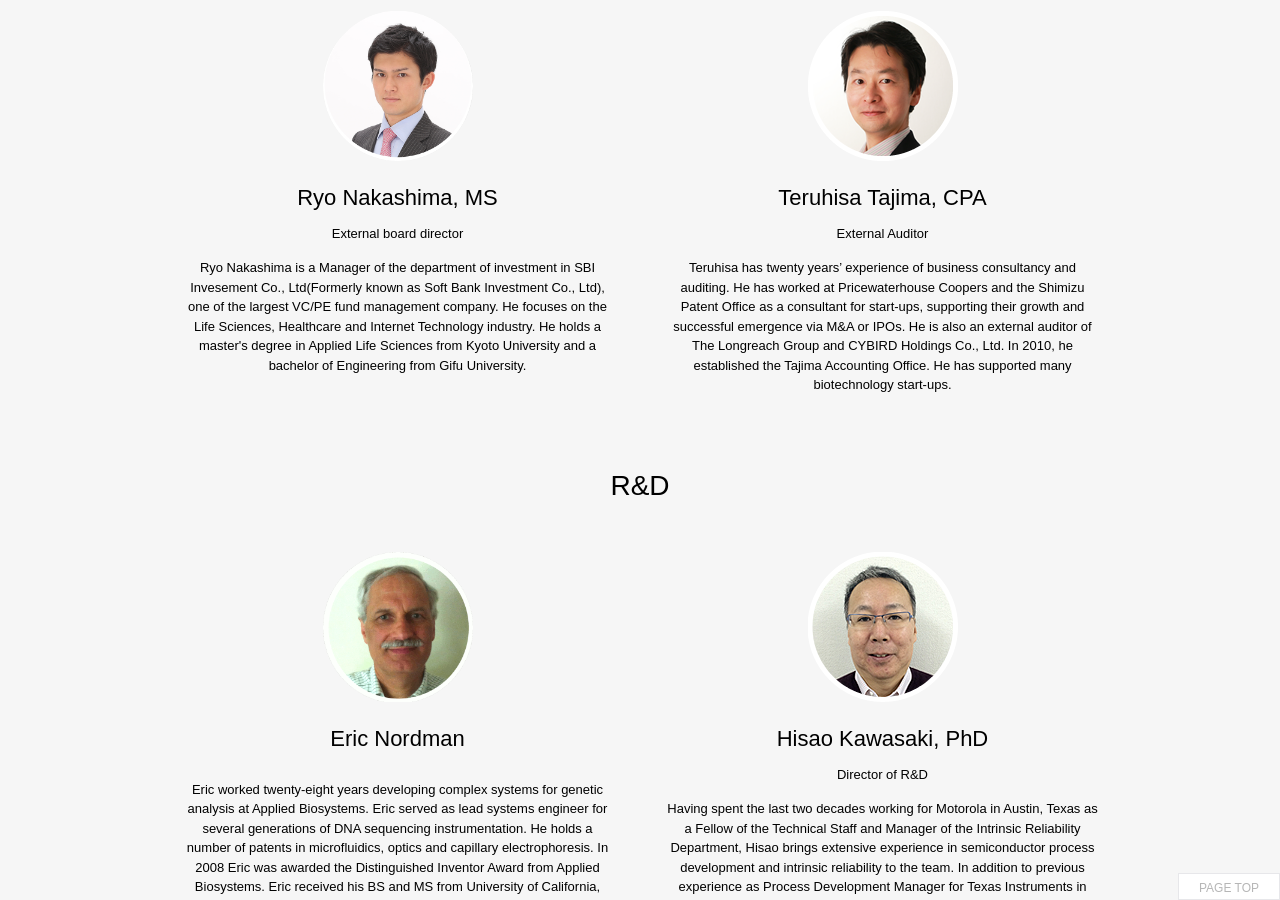
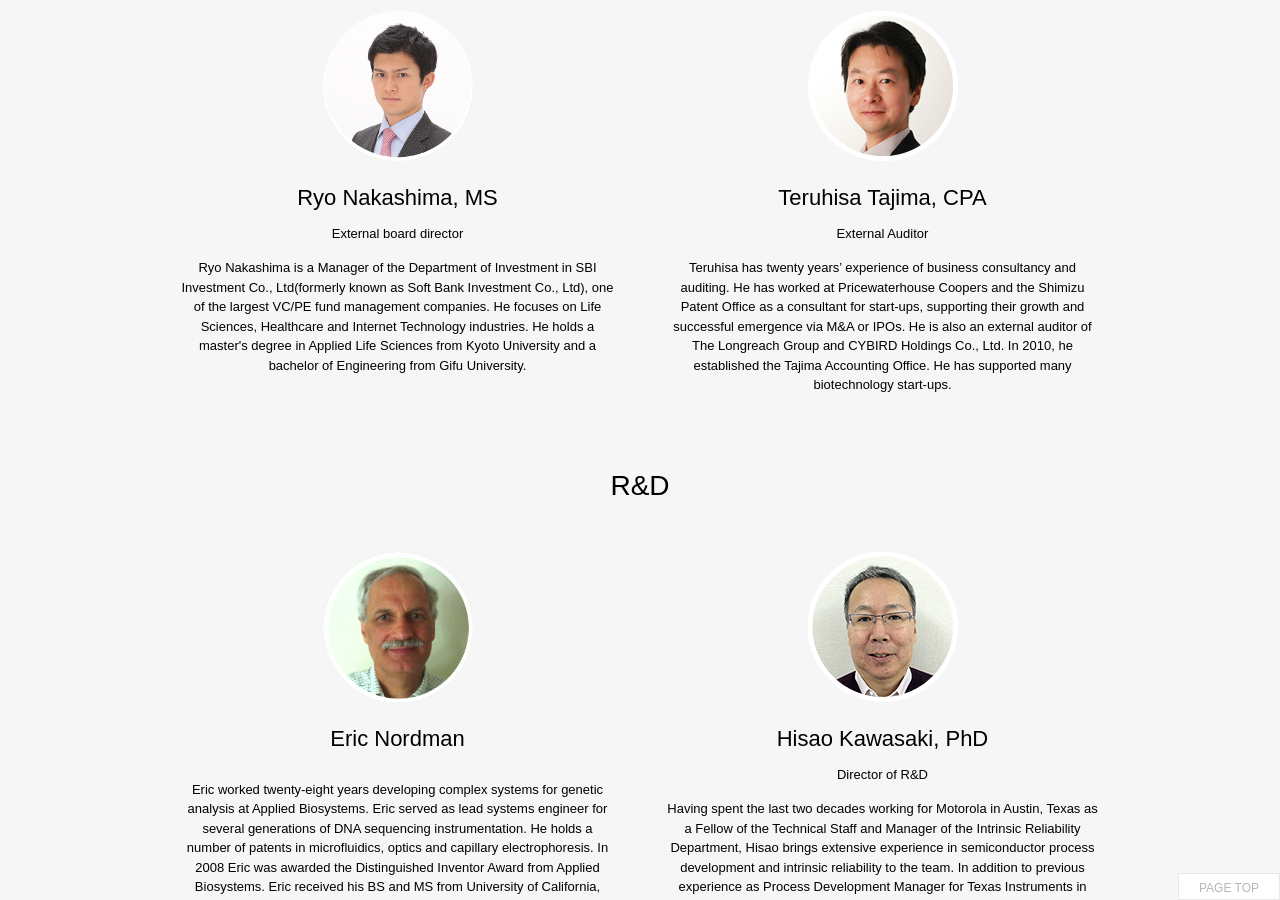
Before and after one commit to toshi33/qbcode.github.io, a Jekyll site: the page built from _about/team.html, in a window 1280 px wide and 900 px high, scrolled down 2326 px. Built offline with Jekyll 4.4.1, drawn with Linux system fonts in a browser that asks for light colours; nearby versions of some CDN libraries; some web fonts are replaced.

Commit message:
Fixing spelling and grammar mistakes

```diff
--- a/_data/team/executives.yml
+++ b/_data/team/executives.yml
@@ -85,7 +85,7 @@ members:
     title-jp: 社外取締役
     image: /assets/img/team/team_nakashima.png
     about-en: >
-              Ryo Nakashima is a Manager of the department of investment in SBI Invesement Co., Ltd(Formerly known as Soft Bank Investment Co., Ltd), one of the largest VC/PE fund management company. He focuses on the Life Sciences, Healthcare and Internet Technology industry. He holds a master's degree in Applied Life Sciences from Kyoto University and a bachelor of Engineering from Gifu University.
+              Ryo Nakashima is a Manager of the Department of Investment in SBI Investment Co., Ltd(formerly known as Soft Bank Investment Co., Ltd), one of the largest VC/PE fund management companies. He focuses on Life Sciences, Healthcare and Internet Technology industries. He holds a master's degree in Applied Life Sciences from Kyoto University and a bachelor of Engineering from Gifu University.
 
     about-jp: >
               SBIインベストメント株式会社投資部マネジャー。2017年にSBIインベストメントに入社後、ライフサイエンス、ヘルスケア、ITサービス等のスタートアップへの投資活動に従事。<br>
```
